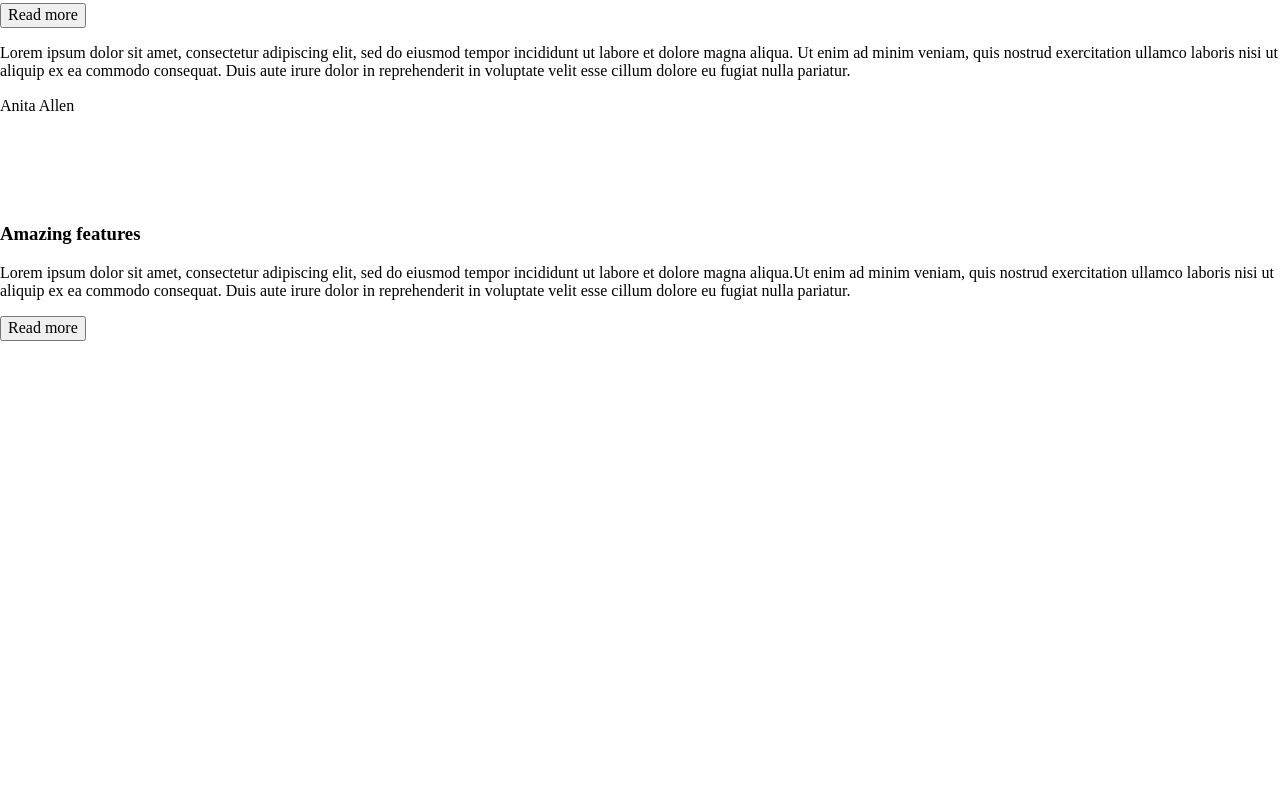
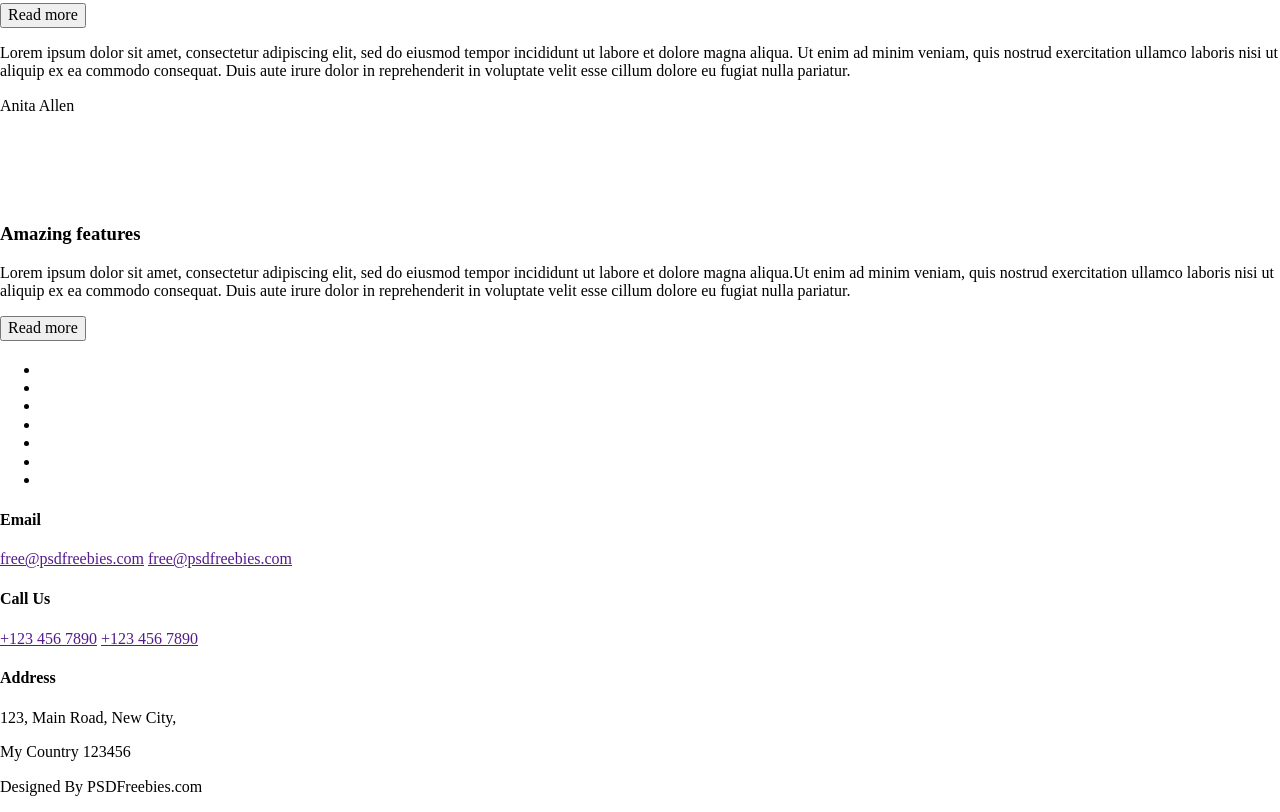
Before and after one commit to Slaers-aka/AdvancedCertification, a website: page #src/index.html in a window 1280 px wide. Shown: the part 927-1739 px from the top of the page. Before the commit the page ends 1268 px from the top, so only its background shows below. Drawn offline with nearby package versions, Linux system fonts and the light colour scheme; files that its build step writes are made by us from their sources.

Commit message:
html - footer + social

```diff
--- a/#src/index.html
+++ b/#src/index.html
@@ -157,11 +157,82 @@
 	<section class="team"></section>
 	<section class="profile"></section>
 	<section class="price"></section>
-	<section class="social"></section>
+	<section class="social">
+		<div class="social-content">
+			<div class="wrap">
+				<h2 class="content-title"></h2>
+				<ul class="social-list">
+					<li class="social-list__item">
+						<a class="social-list__item-link" href="#">
+							<i class="fab fa-facebook-f"></i>
+						</a>
+					</li>
+					<li class="social-list__item">
+						<a class="social-list__item-link" href="#">
+							<i class="fab fa-google-plus-g"></i>
+						</a>
+					</li>
+					<li class="social-list__item">
+						<a class="social-list__item-link" href="#">
+							<i class="fab fa-vk"></i>
+						</a>
+					</li>
+					<li class="social-list__item">
+						<a class="social-list__item-link" href="#">
+							<i class="fab fa-youtube"></i>
+						</a>
+					</li>
+					<li class="social-list__item">
+						<a class="social-list__item-link" href="#">
+							<i class="fab fa-linkedin-in"></i>
+						</a>
+					</li>
+					<li class="social-list__item">
+						<a class="social-list__item-link" href="#">
+							<i class="fab fa-digg"></i>
+						</a>
+					</li>
+					<li class="social-list__item">
+						<a class="social-list__item-link" href="#">
+							<i class="fab fa-deviantart"></i>
+						</a>
+					</li>
+				</ul>
+			</div>
+		</div>
+	</section>
 	<footer class="footer">
 		<div class="footer-content">
 			<div class="wrap">
-
+				<div class="footer-items">
+					<div class="footer-item">
+						<div class="footer-item__icon"></div>
+						<div class="footer-item__text">
+							<h4 class="footer-item__text-title">Email</h4>
+							<a class="footer-item__text-link" href="">free@psdfreebies.com</a>
+							<a class="footer-item__text-link" href="">free@psdfreebies.com</a>
+						</div>
+					</div>
+					<div class="footer-item">
+						<div class="footer-item__icon"></div>
+						<div class="footer-item__text">
+							<h4 class="footer-item__text-title">Call Us</h4>
+							<a class="footer-item__text-link" href="">+123 456 7890</a>
+							<a class="footer-item__text-link" href="">+123 456 7890</a>
+						</div>
+					</div>
+					<div class="footer-item">
+						<div class="footer-item__icon"></div>
+						<div class="footer-item__text">
+							<h4 class="footer-item__text-title">Address</h4>
+							<p class="footer-item__text-adress">123, Main Road, New City,</p>
+							<p class="footer-item__text-adress">My Country 123456</p>
+						</div>
+					</div>
+				</div>
+				<div class="footer-by-designed">
+					<p class="footer-by-designed__text">Designed By PSDFreebies.com</p>
+				</div>
 			</div>
 		</div>
 	</footer>
```
